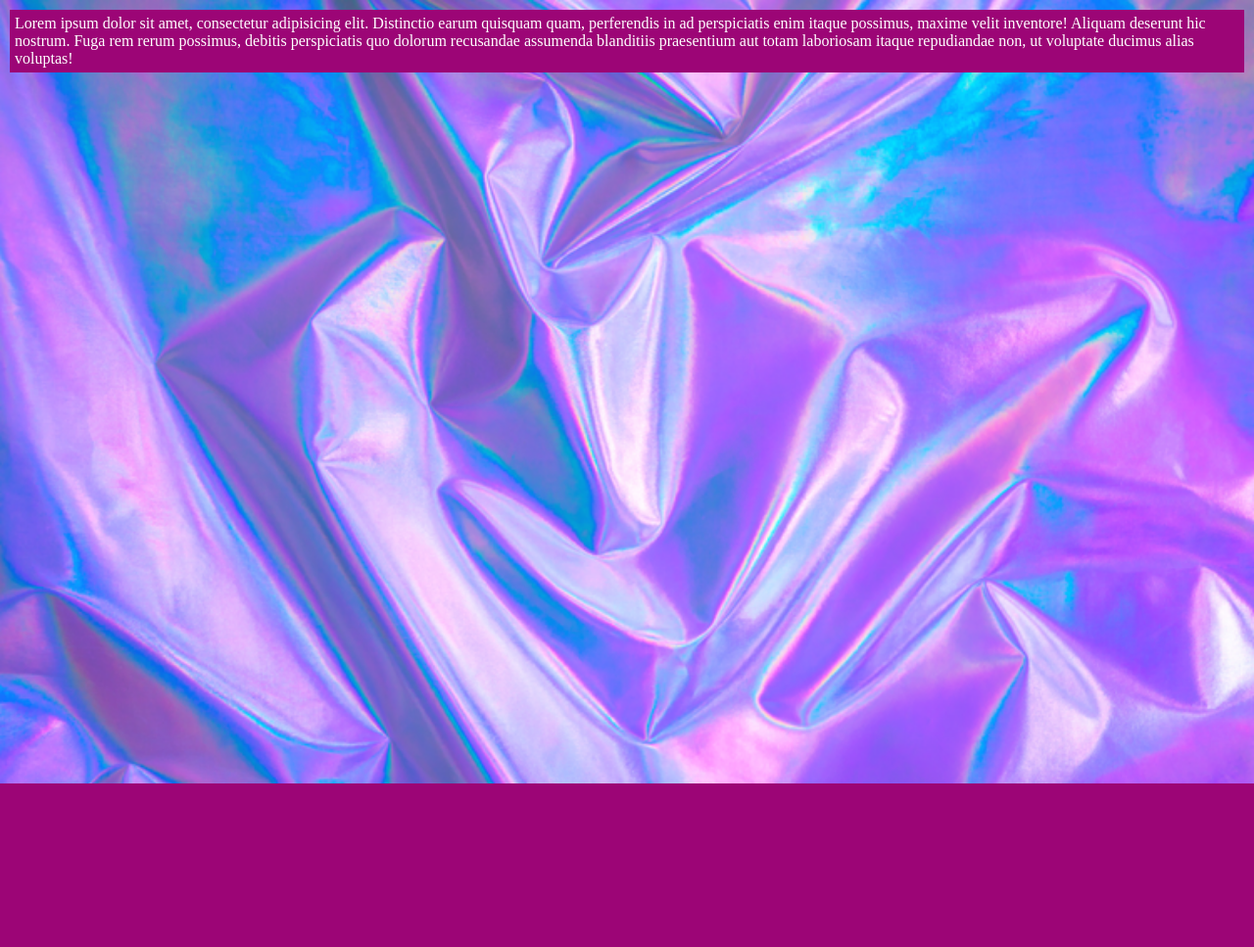
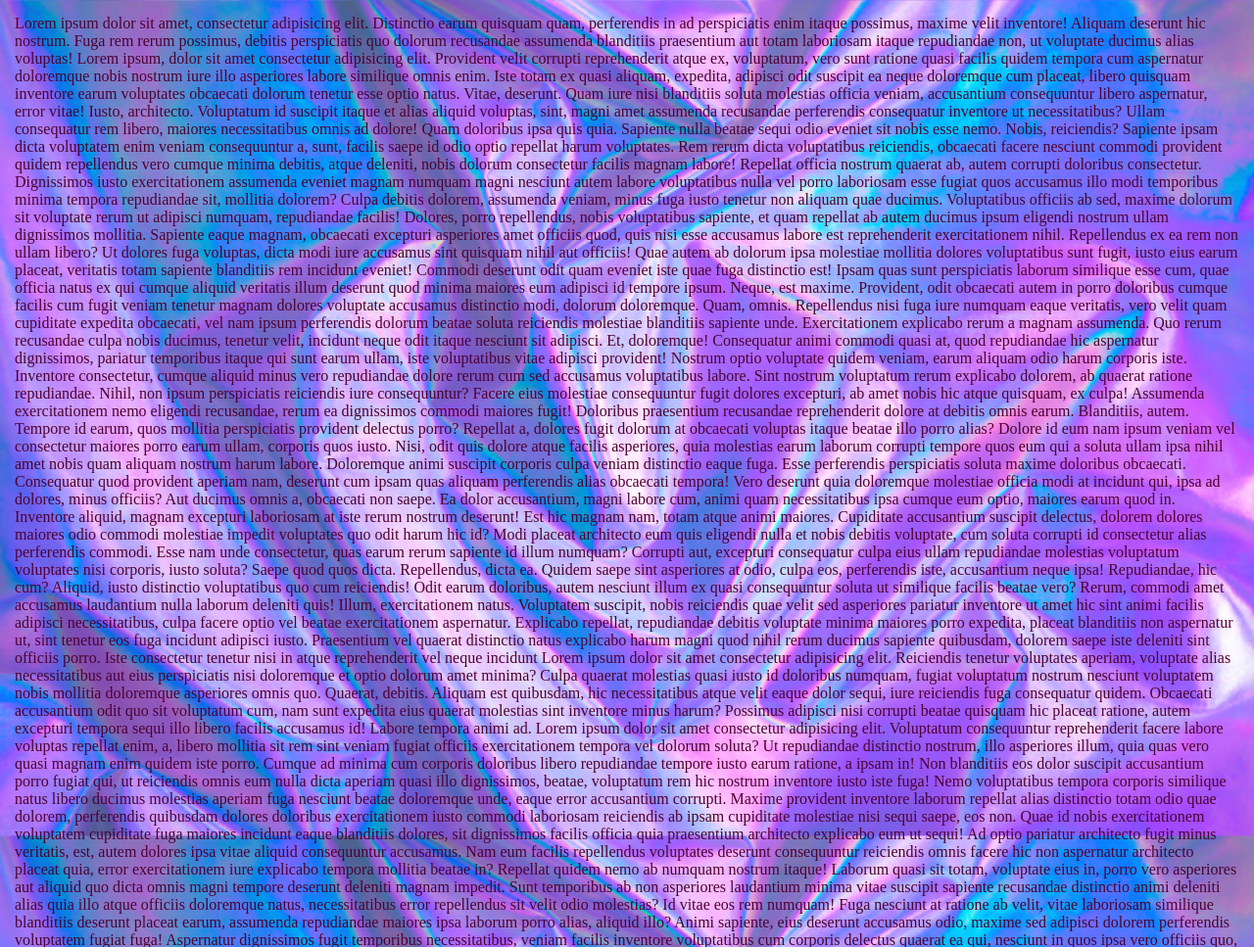
Before and after one commit to RitamSanyal/webdevstrt, a web app: file HTML/08_background.html in a window 1280 px wide. Shown: the top 967 px of the page at 98% size. Before the commit the page ends 800 px from the top, so only its background shows below. Run offline with its HTML, style and script files only (its server is not run), Linux system fonts and the light colour scheme.

Commit message:
08_background features

```diff
--- a/CSS/04_08_style.css
+++ b/CSS/04_08_style.css
@@ -4,12 +4,14 @@
 }
 
 .container {
-    background-color: rgb(156, 5, 118);
-    color: white;
+    height: 700px;
+    /* background-color: rgb(156, 5, 118); */
+    color: rgb(78, 1, 49);
 }
 
 body {
     background-image: url(/img/media_1fcf02c9210fce7738bab349cfacdb464d227e1c1.png);
     background-repeat: no-repeat;
     background-size: cover;
+    background-attachment: fixed;
 }
--- a/HTML/08_background.html
+++ b/HTML/08_background.html
@@ -13,7 +13,178 @@
         Lorem ipsum dolor sit amet, consectetur adipisicing elit. Distinctio earum quisquam quam,
         perferendis in ad perspiciatis enim itaque possimus, maxime velit inventore! Aliquam deserunt hic nostrum. Fuga
         rem rerum possimus, debitis perspiciatis quo dolorum recusandae assumenda blanditiis praesentium aut totam
-        laboriosam itaque repudiandae non, ut voluptate ducimus alias voluptas!
+        laboriosam itaque repudiandae non, ut voluptate ducimus alias voluptas! Lorem ipsum, dolor sit amet consectetur
+        adipisicing elit. Provident velit corrupti reprehenderit atque ex, voluptatum, vero sunt ratione quasi facilis
+        quidem tempora cum aspernatur doloremque nobis nostrum iure illo asperiores labore similique omnis enim. Iste
+        totam ex quasi aliquam, expedita, adipisci odit suscipit ea neque doloremque cum placeat, libero quisquam
+        inventore earum voluptates obcaecati dolorum tenetur esse optio natus. Vitae, deserunt. Quam iure nisi
+        blanditiis soluta molestias officia veniam, accusantium consequuntur libero aspernatur, error vitae! Iusto,
+        architecto. Voluptatum id suscipit itaque et alias aliquid voluptas, sint, magni amet assumenda recusandae
+        perferendis consequatur inventore ut necessitatibus? Ullam consequatur rem libero, maiores necessitatibus omnis
+        ad dolore! Quam doloribus ipsa quis quia. Sapiente nulla beatae sequi odio eveniet sit nobis esse nemo. Nobis,
+        reiciendis? Sapiente ipsam dicta voluptatem enim veniam consequuntur a, sunt, facilis saepe id odio optio
+        repellat harum voluptates. Rem rerum dicta voluptatibus reiciendis, obcaecati facere nesciunt commodi provident
+        quidem repellendus vero cumque minima debitis, atque deleniti, nobis dolorum consectetur facilis magnam labore!
+        Repellat officia nostrum quaerat ab, autem corrupti doloribus consectetur. Dignissimos iusto exercitationem
+        assumenda eveniet magnam numquam magni nesciunt autem labore voluptatibus nulla vel porro laboriosam esse fugiat
+        quos accusamus illo modi temporibus minima tempora repudiandae sit, mollitia dolorem? Culpa debitis dolorem,
+        assumenda veniam, minus fuga iusto tenetur non aliquam quae ducimus. Voluptatibus officiis ab sed, maxime
+        dolorum sit voluptate rerum ut adipisci numquam, repudiandae facilis! Dolores, porro repellendus, nobis
+        voluptatibus sapiente, et quam repellat ab autem ducimus ipsum eligendi nostrum ullam dignissimos mollitia.
+        Sapiente eaque magnam, obcaecati excepturi asperiores amet officiis quod, quis nisi esse accusamus labore est
+        reprehenderit exercitationem nihil. Repellendus ex ea rem non ullam libero? Ut dolores fuga voluptas, dicta modi
+        iure accusamus sint quisquam nihil aut officiis! Quae autem ab dolorum ipsa molestiae mollitia dolores
+        voluptatibus sunt fugit, iusto eius earum placeat, veritatis totam sapiente blanditiis rem incidunt eveniet!
+        Commodi deserunt odit quam eveniet iste quae fuga distinctio est! Ipsam quas sunt perspiciatis laborum similique
+        esse cum, quae officia natus ex qui cumque aliquid veritatis illum deserunt quod minima maiores eum adipisci id
+        tempore ipsum. Neque, est maxime. Provident, odit obcaecati autem in porro doloribus cumque facilis cum fugit
+        veniam tenetur magnam dolores voluptate accusamus distinctio modi, dolorum doloremque. Quam, omnis. Repellendus
+        nisi fuga iure numquam eaque veritatis, vero velit quam cupiditate expedita obcaecati, vel nam ipsum perferendis
+        dolorum beatae soluta reiciendis molestiae blanditiis sapiente unde. Exercitationem explicabo rerum a magnam
+        assumenda. Quo rerum recusandae culpa nobis ducimus, tenetur velit, incidunt neque odit itaque nesciunt sit
+        adipisci. Et, doloremque! Consequatur animi commodi quasi at, quod repudiandae hic aspernatur dignissimos,
+        pariatur temporibus itaque qui sunt earum ullam, iste voluptatibus vitae adipisci provident! Nostrum optio
+        voluptate quidem veniam, earum aliquam odio harum corporis iste. Inventore consectetur, cumque aliquid minus
+        vero repudiandae dolore rerum cum sed accusamus voluptatibus labore. Sint nostrum voluptatum rerum explicabo
+        dolorem, ab quaerat ratione repudiandae. Nihil, non ipsum perspiciatis reiciendis iure consequuntur? Facere eius
+        molestiae consequuntur fugit dolores excepturi, ab amet nobis hic atque quisquam, ex culpa! Assumenda
+        exercitationem nemo eligendi recusandae, rerum ea dignissimos commodi maiores fugit! Doloribus praesentium
+        recusandae reprehenderit dolore at debitis omnis earum. Blanditiis, autem. Tempore id earum, quos mollitia
+        perspiciatis provident delectus porro? Repellat a, dolores fugit dolorum at obcaecati voluptas itaque beatae
+        illo porro alias? Dolore id eum nam ipsum veniam vel consectetur maiores porro earum ullam, corporis quos iusto.
+        Nisi, odit quis dolore atque facilis asperiores, quia molestias earum laborum corrupti tempore quos eum qui a
+        soluta ullam ipsa nihil amet nobis quam aliquam nostrum harum labore. Doloremque animi suscipit corporis culpa
+        veniam distinctio eaque fuga. Esse perferendis perspiciatis soluta maxime doloribus obcaecati. Consequatur quod
+        provident aperiam nam, deserunt cum ipsam quas aliquam perferendis alias obcaecati tempora! Vero deserunt quia
+        doloremque molestiae officia modi at incidunt qui, ipsa ad dolores, minus officiis? Aut ducimus omnis a,
+        obcaecati non saepe. Ea dolor accusantium, magni labore cum, animi quam necessitatibus ipsa cumque eum optio,
+        maiores earum quod in. Inventore aliquid, magnam excepturi laboriosam at iste rerum nostrum deserunt! Est hic
+        magnam nam, totam atque animi maiores. Cupiditate accusantium suscipit delectus, dolorem dolores maiores odio
+        commodi molestiae impedit voluptates quo odit harum hic id? Modi placeat architecto eum quis eligendi nulla et
+        nobis debitis voluptate, cum soluta corrupti id consectetur alias perferendis commodi. Esse nam unde
+        consectetur, quas earum rerum sapiente id illum numquam? Corrupti aut, excepturi consequatur culpa eius ullam
+        repudiandae molestias voluptatum voluptates nisi corporis, iusto soluta? Saepe quod quos dicta. Repellendus,
+        dicta ea. Quidem saepe sint asperiores at odio, culpa eos, perferendis iste, accusantium neque ipsa!
+        Repudiandae, hic cum? Aliquid, iusto distinctio voluptatibus quo cum reiciendis! Odit earum doloribus, autem
+        nesciunt illum ex quasi consequuntur soluta ut similique facilis beatae vero? Rerum, commodi amet accusamus
+        laudantium nulla laborum deleniti quis! Illum, exercitationem natus. Voluptatem suscipit, nobis reiciendis quae
+        velit sed asperiores pariatur inventore ut amet hic sint animi facilis adipisci necessitatibus, culpa facere
+        optio vel beatae exercitationem aspernatur. Explicabo repellat, repudiandae debitis voluptate minima maiores
+        porro expedita, placeat blanditiis non aspernatur ut, sint tenetur eos fuga incidunt adipisci iusto. Praesentium
+        vel quaerat distinctio natus explicabo harum magni quod nihil rerum ducimus sapiente quibusdam, dolorem saepe
+        iste deleniti sint officiis porro. Iste consectetur tenetur nisi in atque reprehenderit vel neque incidunt Lorem
+        ipsum dolor sit amet consectetur adipisicing elit. Reiciendis tenetur voluptates aperiam, voluptate alias
+        necessitatibus aut eius perspiciatis nisi doloremque et optio dolorum amet minima? Culpa quaerat molestias quasi
+        iusto id doloribus numquam, fugiat voluptatum nostrum nesciunt voluptatem nobis mollitia doloremque asperiores
+        omnis quo. Quaerat, debitis. Aliquam est quibusdam, hic necessitatibus atque velit eaque dolor sequi, iure
+        reiciendis fuga consequatur quidem. Obcaecati accusantium odit quo sit voluptatum cum, nam sunt expedita eius
+        quaerat molestias sint inventore minus harum? Possimus adipisci nisi corrupti beatae quisquam hic placeat
+        ratione, autem excepturi tempora sequi illo libero facilis accusamus id! Labore tempora animi ad. Lorem ipsum
+        dolor sit amet consectetur adipisicing elit. Voluptatum consequuntur reprehenderit facere labore voluptas
+        repellat enim, a, libero mollitia sit rem sint veniam fugiat officiis exercitationem tempora vel dolorum soluta?
+        Ut repudiandae distinctio nostrum, illo asperiores illum, quia quas vero quasi magnam enim quidem iste porro.
+        Cumque ad minima cum corporis doloribus libero repudiandae tempore iusto earum ratione, a ipsam in! Non
+        blanditiis eos dolor suscipit accusantium porro fugiat qui, ut reiciendis omnis eum nulla dicta aperiam quasi
+        illo dignissimos, beatae, voluptatum rem hic nostrum inventore iusto iste fuga! Nemo voluptatibus tempora
+        corporis similique natus libero ducimus molestias aperiam fuga nesciunt beatae doloremque unde, eaque error
+        accusantium corrupti. Maxime provident inventore laborum repellat alias distinctio totam odio quae dolorem,
+        perferendis quibusdam dolores doloribus exercitationem iusto commodi laboriosam reiciendis ab ipsam cupiditate
+        molestiae nisi sequi saepe, eos non. Quae id nobis exercitationem voluptatem cupiditate fuga maiores incidunt
+        eaque blanditiis dolores, sit dignissimos facilis officia quia praesentium architecto explicabo eum ut sequi! Ad
+        optio pariatur architecto fugit minus veritatis, est, autem dolores ipsa vitae aliquid consequuntur accusamus.
+        Nam eum facilis repellendus voluptates deserunt consequuntur reiciendis omnis facere hic non aspernatur
+        architecto placeat quia, error exercitationem iure explicabo tempora mollitia beatae in? Repellat quidem nemo ab
+        numquam nostrum itaque! Laborum quasi sit totam, voluptate eius in, porro vero asperiores aut aliquid quo dicta
+        omnis magni tempore deserunt deleniti magnam impedit. Sunt temporibus ab non asperiores laudantium minima vitae
+        suscipit sapiente recusandae distinctio animi deleniti alias quia illo atque officiis doloremque natus,
+        necessitatibus error repellendus sit velit odio molestias? Id vitae eos rem numquam! Fuga nesciunt at ratione ab
+        velit, vitae laboriosam similique blanditiis deserunt placeat earum, assumenda repudiandae maiores ipsa laborum
+        porro alias, aliquid illo? Animi sapiente, eius deserunt accusamus odio, maxime sed adipisci dolorem perferendis
+        voluptatem fugiat fuga! Aspernatur dignissimos fugit temporibus necessitatibus, veniam facilis inventore
+        voluptatibus cum corporis delectus quaerat ea qui, nesciunt in quos ipsa vero officiis quo, doloremque molestias
+        atque natus! Qui non ipsam cupiditate quia numquam earum adipisci facere quis maxime provident tempora odit
+        molestias soluta debitis eum distinctio labore, veniam fugiat dolorem nesciunt quibusdam itaque quidem? Qui
+        debitis corporis nihil laudantium, ut fugiat molestias repellendus est, numquam eligendi, nostrum repellat
+        aliquam odio adipisci nulla ipsa. Porro eos tempora eum voluptates fugit provident sed nisi aut amet unde! Ipsum
+        minus mollitia id ad neque facere, ab accusantium impedit officiis reprehenderit molestiae explicabo inventore
+        blanditiis architecto accusamus voluptates. Quaerat, perferendis nihil sed sunt distinctio vel! Quidem culpa ea
+        corrupti quam distinctio, id eligendi qui atque aliquam quo neque incidunt saepe nostrum quis beatae velit ex
+        illum molestias veritatis delectus odit sint? Eos, impedit distinctio! Ut cum ullam debitis incidunt suscipit
+        deserunt dolor aspernatur quae voluptate harum facilis itaque voluptatem laudantium amet, corrupti hic dolorum
+        accusamus? Nobis veritatis maiores deleniti quo expedita fugit possimus, facilis esse dignissimos suscipit
+        eligendi labore illo quas dicta. Ratione totam porro placeat vitae sint perspiciatis architecto? Labore, quod
+        tempora odio totam architecto nostrum ipsum tempore eius, facere laboriosam dolore dolorum, assumenda quis
+        quaerat numquam est. Lorem ipsum dolor sit amet consectetur adipisicing elit. Ipsum sapiente cupiditate quae
+        quisquam. Aut dicta aspernatur totam laboriosam vel assumenda vero, tenetur ducimus eligendi facilis
+        consequuntur. Consequatur expedita ducimus illo, earum vel incidunt enim soluta dolorum tenetur. Sequi odio
+        numquam iusto maxime corporis veritatis saepe et voluptatibus omnis repellendus tempora porro deleniti excepturi
+        dolor minima illo labore sapiente fugit facere consequuntur, molestias placeat, temporibus doloribus error.
+        Ipsa, aut sapiente, porro aliquam exercitationem reprehenderit debitis, accusantium amet perferendis laudantium
+        nihil. Quas ipsam nesciunt sed quaerat labore nulla laborum non facilis accusamus! Obcaecati perferendis illum
+        voluptatem repellat exercitationem. Illum sint debitis optio ipsa minima sapiente ex dolorem inventore
+        voluptatibus quisquam, quos magnam exercitationem nihil ipsum provident velit praesentium ullam ab, sequi
+        quibusdam molestias. Tempore, saepe repudiandae? Maiores possimus incidunt impedit dolore architecto quos qui
+        dolorum nemo, reiciendis laboriosam ab id assumenda. Tempore perspiciatis molestias aliquid sit nostrum porro
+        minus temporibus enim iusto! Necessitatibus quasi doloribus voluptatibus voluptatum optio, asperiores ipsa
+        officia cum reiciendis error quaerat libero repellat facere unde magni quisquam alias, odio odit blanditiis
+        culpa dignissimos deleniti, vel perspiciatis! Placeat officiis ullam ad dolore distinctio facere beatae! Natus,
+        ipsa nesciunt, possimus molestiae soluta error dolore eligendi porro unde nam earum. Voluptatum unde modi
+        quaerat ea expedita quibusdam nesciunt, similique culpa assumenda eaque repudiandae facere placeat dolorum, iste
+        ducimus cupiditate distinctio consectetur, natus reiciendis. Aspernatur rerum sit illum culpa fugiat fugit
+        reiciendis, sequi porro dolores laudantium impedit odio, temporibus assumenda inventore eaque nostrum distinctio
+        incidunt non consequuntur explicabo rem tempore, expedita illo! Consectetur exercitationem quibusdam reiciendis
+        beatae illum soluta tempore, corporis modi quidem nihil sit maiores vero eligendi quod omnis temporibus quia
+        cumque facere asperiores blanditiis saepe aliquid officia? Odio est blanditiis necessitatibus alias culpa
+        reiciendis explicabo provident, soluta ex consectetur doloremque voluptatem laboriosam distinctio? Quia
+        repudiandae sint libero? Adipisci animi esse distinctio maxime atque provident, doloribus, praesentium quia
+        dolorem, quos aliquam. Molestias eos doloremque ex unde quae, quod quam facilis laborum aliquam voluptatum sunt
+        numquam, quia cumque, labore ipsum a! Optio nulla aperiam explicabo consequuntur nostrum? Fugiat doloremque
+        reiciendis sed et nulla neque expedita? Error praesentium, aliquam modi, amet explicabo nisi nulla quaerat
+        libero facere cum maiores perferendis aliquid aut omnis! Deleniti, asperiores unde deserunt sequi suscipit
+        accusantium quos cum dolorum placeat et nisi ipsum molestias modi aliquam magnam nostrum iusto nemo itaque,
+        exercitationem repellat soluta totam? Qui, illo pariatur velit illum sequi eius ut, dolores amet veniam
+        voluptate non praesentium, architecto saepe alias iure aperiam laboriosam? Ea ducimus nostrum recusandae
+        pariatur porro laborum, non neque saepe veniam iste esse veritatis optio excepturi, minima asperiores tempore
+        molestias? Cupiditate eum natus soluta quasi voluptate molestias ullam nemo dolores, porro deserunt corporis.
+        Accusamus vel magnam sapiente temporibus exercitationem nihil fugiat minima facilis culpa repellat non iusto
+        dignissimos, aperiam asperiores quibusdam animi, laborum odio voluptas consequatur id molestiae doloribus et
+        quod. Voluptatum dolores quas, unde eos voluptates excepturi id nesciunt soluta eius sapiente molestias
+        accusamus cum, amet numquam expedita. Voluptatibus ab vel hic, est deserunt accusantium incidunt vitae cumque
+        eaque itaque mollitia doloremque quibusdam molestiae nemo cum, minus quod totam sed sit similique
+        exercitationem. Sit sapiente animi deleniti nam sunt. Laborum totam voluptatibus obcaecati. Quia sequi beatae,
+        ullam repudiandae, ratione quisquam dolor voluptate commodi voluptas ipsa quidem officiis, vel amet autem
+        repellendus atque deserunt quod placeat maiores! Laudantium cupiditate quos repellendus illum quia quis aliquam
+        quaerat iure tempore enim corporis quasi illo, ex unde veritatis est odit sed tenetur expedita dolores? Non
+        repellendus esse sequi veritatis, soluta similique aliquam placeat magni excepturi vel earum. Labore, voluptas?
+        Nemo, quam. Doloremque quasi debitis libero, vero quo in nulla autem dicta iusto aut dolores laborum commodi
+        laudantium beatae, nobis repellat? Mollitia, tenetur! Maxime, porro! Voluptas architecto libero necessitatibus
+        delectus illo dolorum repellendus nisi illum quos, ratione rerum maxime nesciunt quod dolores? Quas nesciunt
+        tempore esse quae illum eos dicta consequuntur expedita. Neque architecto incidunt consequuntur atque quam natus
+        dolorem. Quos iusto qui dolorem natus aspernatur quam tenetur rerum quia soluta. Eum quae voluptate tenetur
+        explicabo quod recusandae voluptatum, nihil, at id quam cumque impedit provident molestiae accusantium excepturi
+        sint consectetur ipsam perferendis deleniti sunt unde itaque. Vel, illum quam! Ea, velit minus. Veniam adipisci
+        dolores laboriosam est blanditiis error suscipit praesentium. Quidem vitae ipsum dolore neque quae, maiores odit
+        non molestiae fuga dolor asperiores natus? Architecto, soluta! Dolore doloribus in facere vero nemo rerum
+        perspiciatis aliquam fuga numquam quas earum debitis quibusdam accusantium aspernatur quod recusandae optio
+        ullam autem quasi molestiae, adipisci temporibus, eius quis! Et laboriosam veritatis consequatur quisquam a vero
+        eligendi nihil accusamus, tempore molestiae architecto alias dolor, temporibus tenetur expedita accusantium,
+        recusandae non quas necessitatibus saepe consectetur possimus totam quidem autem. Eum eligendi architecto
+        laudantium cumque quae ad itaque deserunt, libero ducimus. Corrupti odio accusamus debitis voluptates, ducimus
+        modi natus, ullam, labore amet earum cum recusandae itaque. Architecto at quisquam ab veritatis quae numquam
+        fuga. Voluptate unde, quibusdam hic consequatur ducimus optio! Quam eaque ea nisi tempora cupiditate adipisci
+        doloremque voluptatem impedit tenetur. Illum quisquam ex, nam, assumenda illo hic beatae dolorem iure suscipit
+        aperiam sed ad minus aspernatur porro et labore quas repellat obcaecati rerum ipsum possimus! Voluptas dolorem
+        obcaecati rerum perspiciatis tempora voluptates maiores praesentium eligendi quod, quisquam quos repudiandae,
+        aliquid impedit dicta porro laborum consectetur nisi. Facilis dolorum facere velit corrupti, nobis impedit illo
+        sed iste, sit aut doloribus fugit odit ea quas? Sequi, praesentium dignissimos? Natus sapiente cumque
+        perferendis voluptatibus ex dicta quasi magnam pariatur sunt necessitatibus libero praesentium a dolorem
+        aperiam, mollitia consectetur fugit dolore commodi placeat asperiores laboriosam eaque enim est impedit! Quaerat
+        tempora alias veritatis praesentium voluptate non, commodi fuga, libero facere, deserunt possimus maiores magnam
+        aliquid placeat nesciunt voluptates? Et temporibus asperiores repellendus quam iure consequatur, ea, sunt
+        officiis voluptatem, beatae iste adipisci odio. Velit corrupti accusantium eaque minus eos ut esse molestias
+        veniam iusto corporis, tenetur animi unde voluptatibus autem doloribus qui. Quaerat alias nisi, necessitatibus
+        vero voluptas animi. Atque fuga officiis animi porro assumenda recusandae perferendis tenetur repellat enim
+        sequi nostrum in tempora at, accusantium soluta saepe iste labore ipsa doloribus perspiciatis veniam sint!
     </div>
 </body>
 
```
